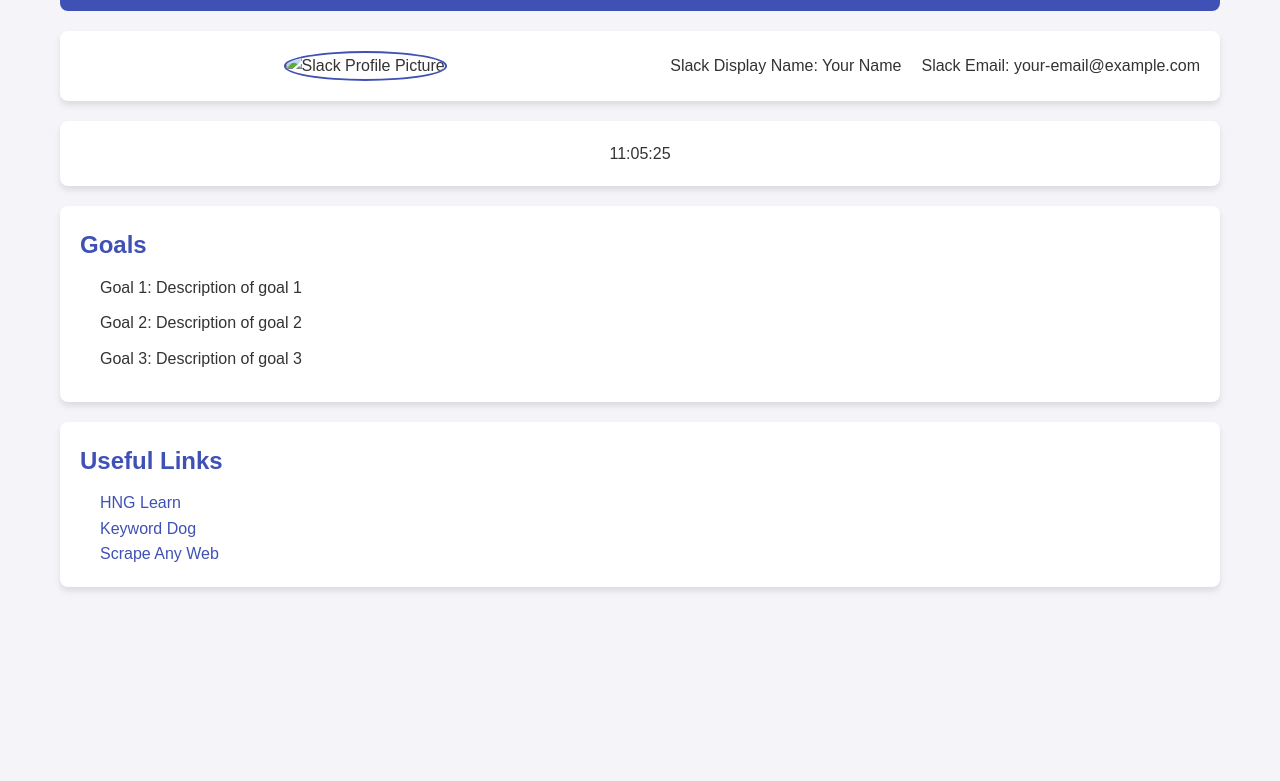
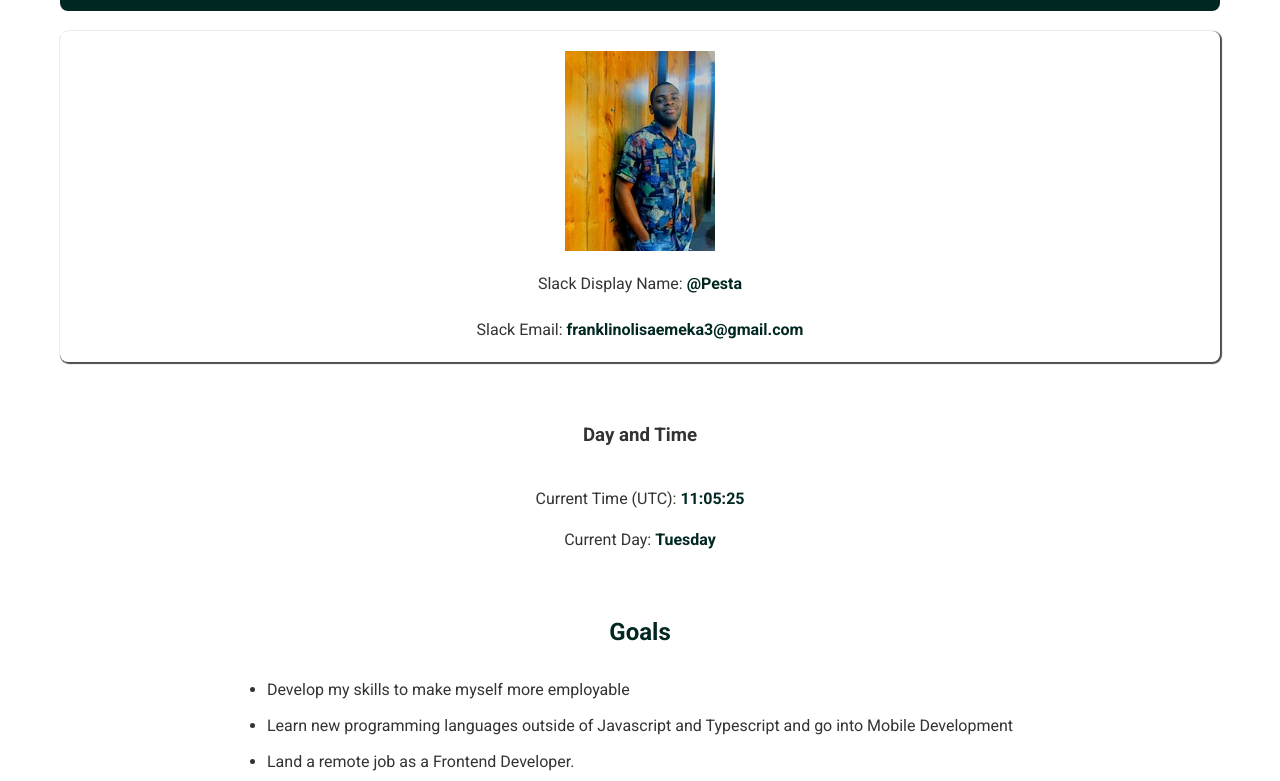
Before and after one commit to Frankpesta/hng_task1, a plain HTML site: page index.html in a window 1280 px wide. Shown: the part 100-881 px from the top of the page. Before the commit the page ends 800 px from the top, so only its background shows below. Drawn offline with Linux system fonts and the light colour scheme.

Commit message:
Final changes

```diff
--- a/index.html
+++ b/index.html
@@ -3,8 +3,13 @@
 	<head>
 		<meta charset="UTF-8" />
 		<meta name="viewport" content="width=device-width, initial-scale=1.0" />
-		<title>My Tech Goals</title>
+		<title>HNG Task1</title>
 		<link rel="stylesheet" href="./styles/index.css" />
+		<link rel="preconnect" href="https://fonts.googleapis.com" />
+		<link rel="preconnect" href="https://fonts.gstatic.com" crossorigin />
+		<link
+			href="https://fonts.googleapis.com/css2?family=Roboto:ital,wght@0,100;0,300;0,400;0,500;0,700;0,900;1,100;1,300;1,400;1,500;1,700;1,900&display=swap"
+			rel="stylesheet" />
 	</head>
 	<body>
 		<header>
@@ -13,25 +18,37 @@
 		<main>
 			<section id="profile">
 				<img
-					src="profile.jpg"
+					src="./images/profile2.JPG"
 					alt="Slack Profile Picture"
 					data-testid="slackProfilePicture" />
-				<p data-testid="slackDisplayName">Slack Display Name: Your Name</p>
-				<p data-testid="slackEmail">Slack Email: your-email@example.com</p>
+				<p data-testid="slackDisplayName">
+					Slack Display Name: <span class="emphasis">@Pesta</span>
+				</p>
+				<p data-testid="slackEmail">
+					Slack Email:
+					<span class="emphasis">franklinolisaemeka3@gmail.com</span>
+				</p>
 			</section>
-			<section id="time">
+			<section id="date">
+				<h3>Day and Time</h3>
 				<p data-testid="currentTimeUTC">
-					Current Time (UTC): <span id="time"></span>
+					Current Time (UTC): <span class="emphasis" id="time"></span>
 				</p>
-				<p data-testid="currentDay">Current Day: <span id="day"></span></p>
+				<p data-testid="currentDay">
+					Current Day: <span class="emphasis" id="day"></span>
+				</p>
 			</section>
 			<section id="goals">
 				<h2>Goals</h2>
 				<ul>
-					<li>Goal 1: Description of goal 1</li>
-					<li>Goal 2: Description of goal 2</li>
-					<li>Goal 3: Description of goal 3</li>
-					<!-- Add more goals as needed -->
+					<li>Develop my skills to make myself more employable</li>
+					<li>
+						Learn new programming languages outside of Javascript and Typescript
+						and go into Mobile Development
+					</li>
+					<li>Land a remote job as a Frontend Developer.</li>
+					<li>Create an avenue for helping newbies in Tech.</li>
+					<li>Create a mentorship program to help people grow in tech.</li>
 				</ul>
 			</section>
 			<section id="links">
--- a/scripts/index.js
+++ b/scripts/index.js
@@ -3,6 +3,10 @@ document.addEventListener("DOMContentLoaded", () => {
 		const now = new Date();
 		const utcTime = now.toUTCString().split(" ")[4];
 		const day = now.toLocaleString("en-US", { weekday: "long" });
+
+		console.log("UTC Time:", utcTime); // Debug
+		console.log("Day:", day); // Debug
+
 		document.getElementById("time").textContent = utcTime;
 		document.getElementById("day").textContent = day;
 	}
--- a/styles/index.css
+++ b/styles/index.css
@@ -1,4 +1,4 @@
-/* Reset some default browser styles */
+/* Resetting default browser styles */
 body,
 h1,
 h2,
@@ -14,9 +14,9 @@ img {
 
 /* Overall page style */
 body {
-	font-family: "Arial", sans-serif;
+	font-family: "Roboto", sans-serif;
 	line-height: 1.6;
-	background: #f4f4f9;
+
 	color: #333;
 	padding: 20px;
 	max-width: 1200px;
@@ -27,7 +27,7 @@ body {
 header {
 	text-align: center;
 	padding: 20px;
-	background-color: #3f51b5;
+	background-color: #012722;
 	color: white;
 	border-radius: 8px;
 	margin-bottom: 20px;
@@ -43,76 +43,90 @@ main {
 /* Profile section styling */
 #profile {
 	display: flex;
+	flex-direction: column;
 	align-items: center;
 	gap: 20px;
 	background: white;
 	padding: 20px;
 	border-radius: 8px;
-	box-shadow: 0 4px 6px rgba(0, 0, 0, 0.1);
+	box-shadow: 1px 1px 1px 1px #4b4b4b;
 }
 
 #profile img {
-	display: block;
 	margin: 0 auto;
-	border-radius: 50%;
-	border: 2px solid #3f51b5;
 }
 
-/* Time section styling */
-#time {
-	background: white;
+.emphasis {
+	color: #012722;
+	font-weight: bold;
+}
+
+/* Time and date section styling */
+#date {
 	padding: 20px;
 	border-radius: 8px;
-	box-shadow: 0 4px 6px rgba(0, 0, 0, 0.1);
-	text-align: center;
+	display: flex;
+	flex-direction: column;
+	align-items: center;
+	gap: 1rem;
+	justify-content: center;
 }
 
 /* Goals section styling */
 #goals {
-	background: white;
 	padding: 20px;
-	border-radius: 8px;
-	box-shadow: 0 4px 6px rgba(0, 0, 0, 0.1);
+	display: flex;
+	align-items: center;
+	flex-direction: column;
+	gap: 1rem;
 }
 
 #goals h2 {
-	color: #3f51b5;
+	color: #012722;
 	margin-bottom: 10px;
+	text-align: center;
 }
 
 #goals ul {
-	padding-left: 20px;
+	display: flex;
+	flex-direction: column;
+	align-items: start;
 }
 
 #goals li {
 	margin-bottom: 10px;
+	list-style: disc;
 }
 
 /* Links section styling */
 #links {
-	background: white;
 	padding: 20px;
 	border-radius: 8px;
-	box-shadow: 0 4px 6px rgba(0, 0, 0, 0.1);
 }
 
 #links h2 {
-	color: #3f51b5;
+	color: #012722;
 	margin-bottom: 10px;
+	text-align: center;
 }
 
 #links ul {
-	padding-left: 20px;
+	display: flex;
+	flex-direction: row;
+	gap: 1rem;
+	align-items: center;
+	justify-content: center;
+	padding-top: 2rem;
 }
 
 #links a {
-	color: #3f51b5;
+	color: #012722;
 	text-decoration: none;
 	transition: color 0.3s ease;
 }
 
 #links a:hover {
-	color: #303f9f;
+	color: blue;
 }
 
 /* Responsive design */
@@ -120,5 +134,21 @@ main {
 	#profile {
 		flex-direction: column;
 		text-align: center;
+		align-items: start;
+	}
+
+	#date {
+		align-items: start;
+	}
+
+	#goals {
+		align-items: start;
+	}
+	#goals ul {
+		align-items: start;
+	}
+
+	header h1 {
+		font-size: 1.5rem;
 	}
 }
```
Also changed, not shown: images/profile2.JPG (added), 1 other file.
